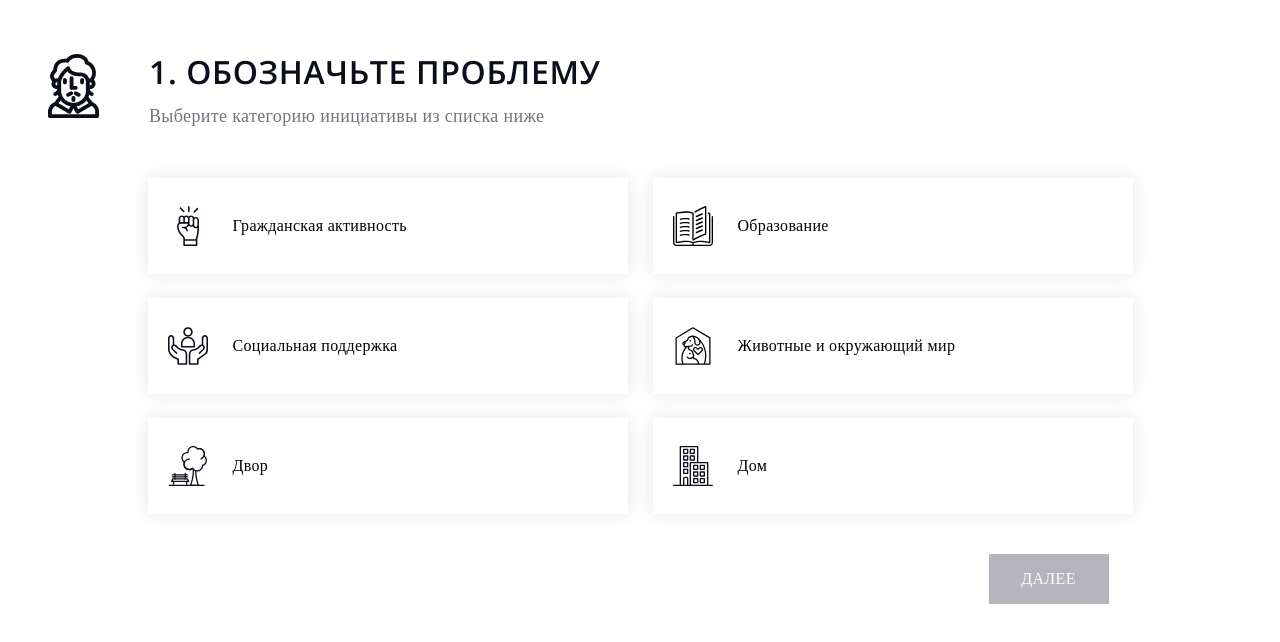
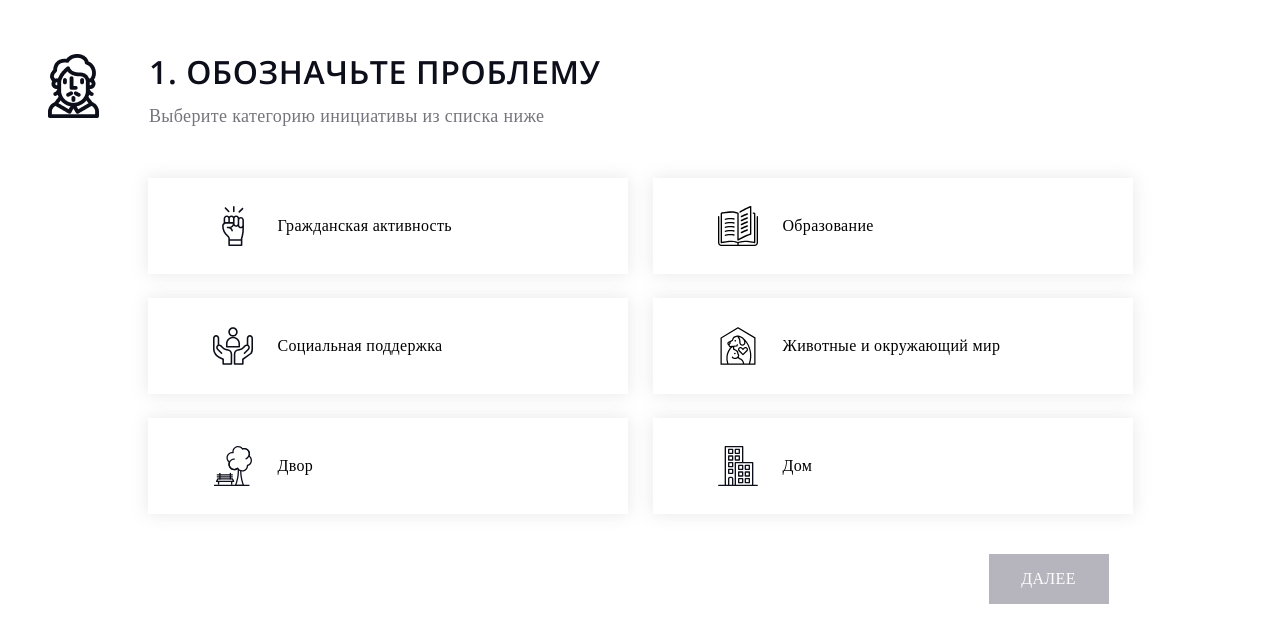
Before and after one commit to Greg-One/Hackathon-2025-React, a React (Create React App) app: page /category in a window 1280 px wide. Shown: the top 642 px of the page. Built offline with nearby package versions, Linux system fonts and the light colour scheme; a web font is replaced by a local one.

Commit message:
Update icon category

```diff
--- a/src/Category.js
+++ b/src/Category.js
@@ -1,12 +1,12 @@
 import React, {useEffect, useState} from 'react';
 import header_logo from './assets/images/header_logo.png';
 import categories from './units/base';
-import category1 from './assets/images/category1.svg';
-import category2 from './assets/images/category2.svg';
-import category3 from './assets/images/category3.svg';
-import category4 from './assets/images/category4.svg';
-import category5 from './assets/images/category5.svg';
-import category6 from './assets/images/category6.svg';
+import {ReactComponent as category1} from './assets/images/category1.svg';
+import {ReactComponent as category2} from './assets/images/category2.svg';
+import {ReactComponent as category3} from './assets/images/category3.svg';
+import {ReactComponent as category4} from './assets/images/category4.svg';
+import {ReactComponent as category5} from './assets/images/category5.svg';
+import {ReactComponent as category6} from './assets/images/category6.svg';
 import {Link} from 'react-router-dom';
 import Storage from './units/storage';
 import PropTypes from 'prop-types';
@@ -16,7 +16,7 @@ const Category = ({history}) => {
     const [category, setCategory] = useState(0);
     const [isNext, setNext] = useState(false);
 
-    // TODO Доработать, чтобы иконки не зависили от массива переменных (не нужно было добавлять)
+    // TODO Доработать, чтобы иконки не зависили от массива переменных, массовый импорт
     const categoriesIcon = new Map();
     categoriesIcon.set(1, category1);
     categoriesIcon.set(2, category2);
@@ -70,7 +70,9 @@ const Category = ({history}) => {
                                     key={i.id}
                                     onClick={() => handleCategory(i.id)}
                                 >
-                                    <img src={categoriesIcon.get(i.id)} alt=""/>
+                                    {React.createElement(categoriesIcon.get(i.id), {
+                                        className: "categories__card-image"
+                                    })}
                                     <p className='categories__card-title'>{i.name}</p>
                                 </button>
                             </li>
```
